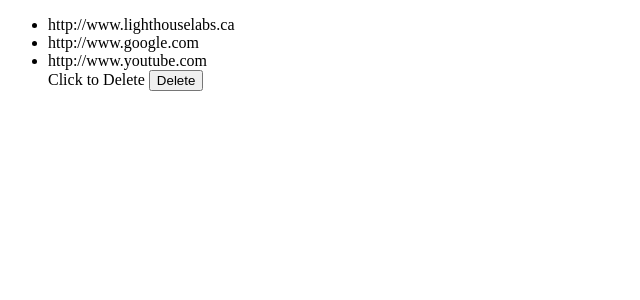
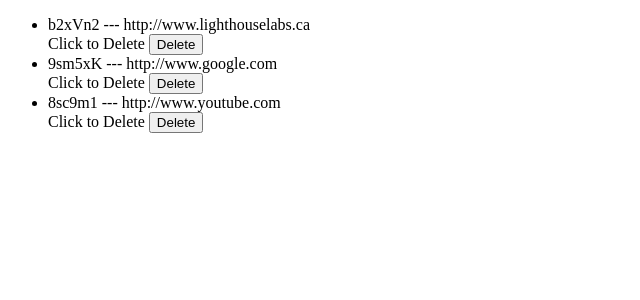
Before and after one commit to dongyingname/tinyAppProject, a Node server app: page /urls in a window 1280 px wide. Shown: the top 300 px of the page, without its empty margins (0-640 px from the left). Run offline with Node 20, Linux system fonts and the light colour scheme.

Commit message:
Add functionality so that the server can handle post request to delete URL

```diff
--- a/express_server.js
+++ b/express_server.js
@@ -39,8 +39,8 @@ app.get("/urls", (req, res) => {
 });
 
 //Post Route. Handles the delete button that was added to the main(index) page
-app.post("/urls/delete", (req, res) => {
-    let str = "b2xVn2";
+app.post("/urls/:shortURL/delete", (req, res) => {
+    let str = req.params.shortURL;
     delete urlDatabase[str];
     res.redirect("/urls");
 });
--- a/views/urls_index.ejs
+++ b/views/urls_index.ejs
@@ -10,18 +10,18 @@
 </head>
 
 <body>
-
-
     <ul>
         <% for (let i in urls) { %>
         <li>
-            <%= urls[i]; %>
+            <%= i %> --- <%= urls[i]; %>
         </li>
-        <% } %>
-        <form method="POST" action="/urls/delete">
+
+        <form method="POST" action="<%= `/urls/${i}` %>/delete">
             <label>Click to Delete</label>
             <input type="Submit" value="Delete">
         </form>
+        <% } %>
+
     </ul>
 
 </body>
```
